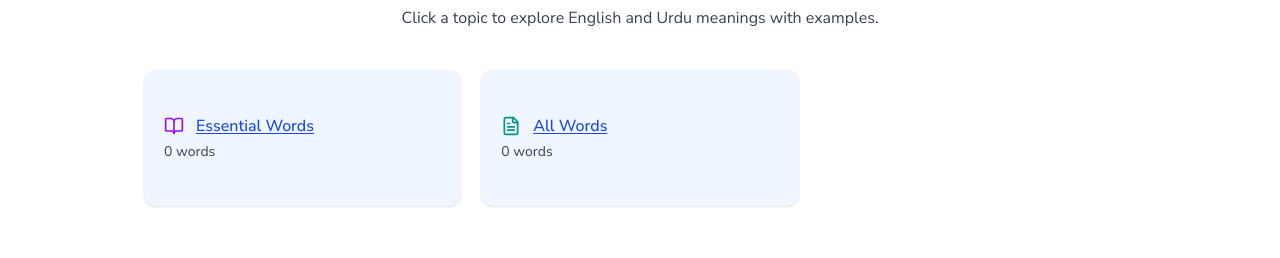
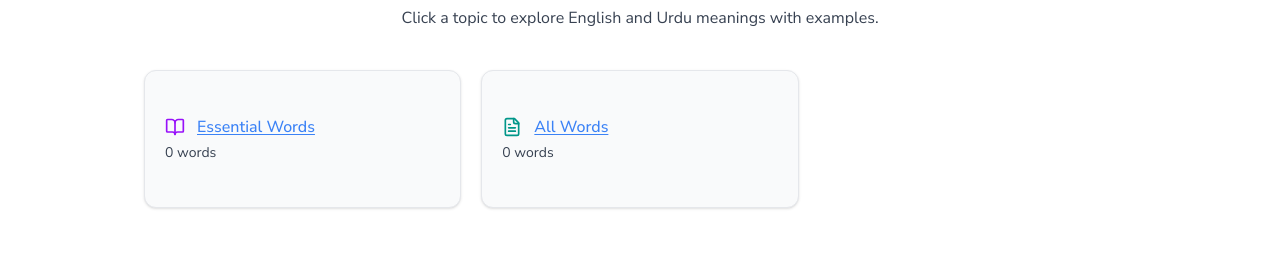
Before and after one commit to waqarkhan424/mcqs-app, a Next.js app: page /vocabulary in a window 1280 px wide. Shown: the part 150-408 px from the top of the page. Built offline with nearby package versions, Linux system fonts and the light colour scheme; no server answers; the database is empty.

Commit message:
new commit

```diff
--- a/app/vocabulary/page.tsx
+++ b/app/vocabulary/page.tsx
@@ -30,11 +30,18 @@ export default async function VocabularyPage() {
 
             <div className="grid grid-cols-1 sm:grid-cols-2 md:grid-cols-3 gap-5">
                 {topicsWithCount.map(({ name, slug, icon: Icon, color, count }) => (
-                    <Card key={slug} className="bg-blue-50 transition rounded-xl border-none shadow-sm">
+                    <Card key={slug}
+                        // className="bg-blue-50 transition rounded-xl border-none shadow-sm"
+                        className="bg-muted transition rounded-xl border border-border shadow-sm"
+
+
+                    >
                         <CardContent className="p-5 space-y-1">
                             <Link
                                 href={`/vocabulary/${slug}`}
-                                className="flex items-center gap-3 font-medium text-blue-700 underline underline-offset-2"
+                                // className="flex items-center gap-3 font-medium text-blue-700 underline underline-offset-2"
+                                className="flex items-center gap-3 font-medium text-primary underline underline-offset-2 hover:text-primary/90"
+
                             >
                                 <Icon className={`w-5 h-5 ${color}`} />
                                 {name}
```
